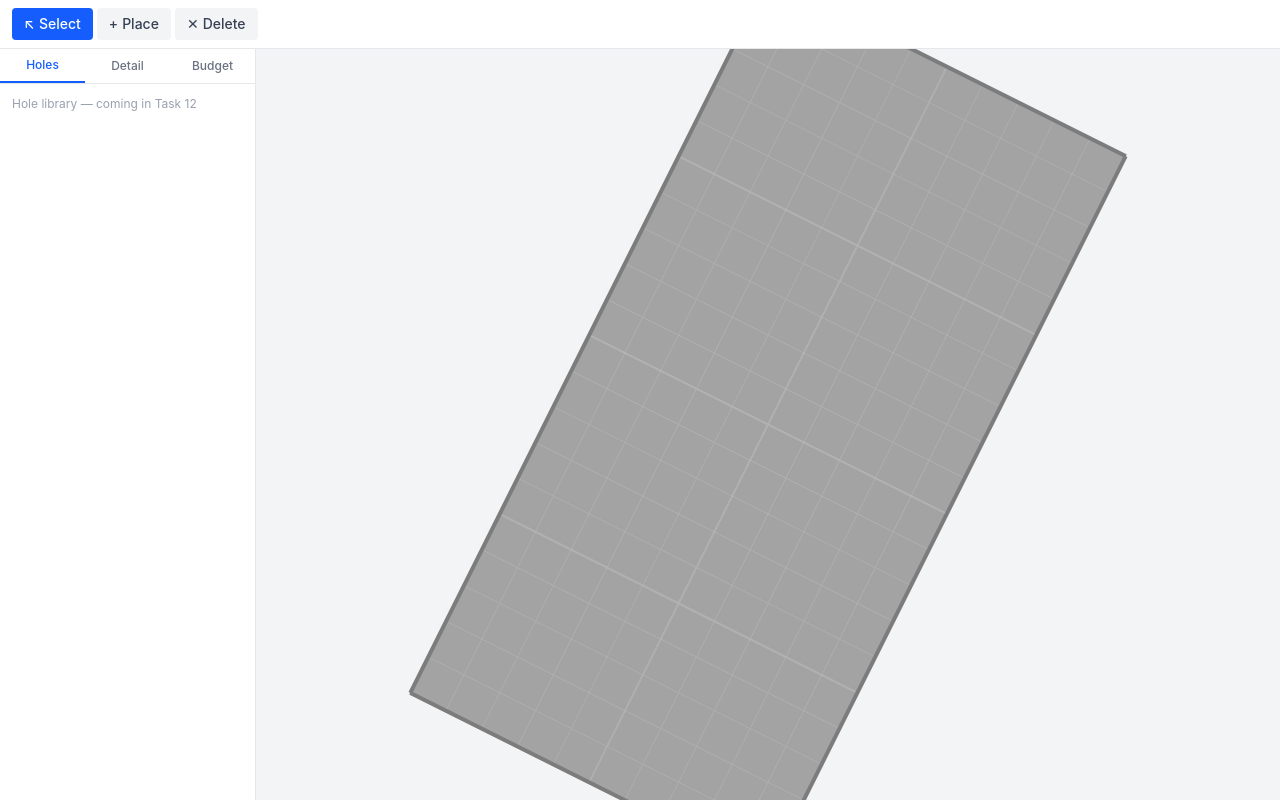
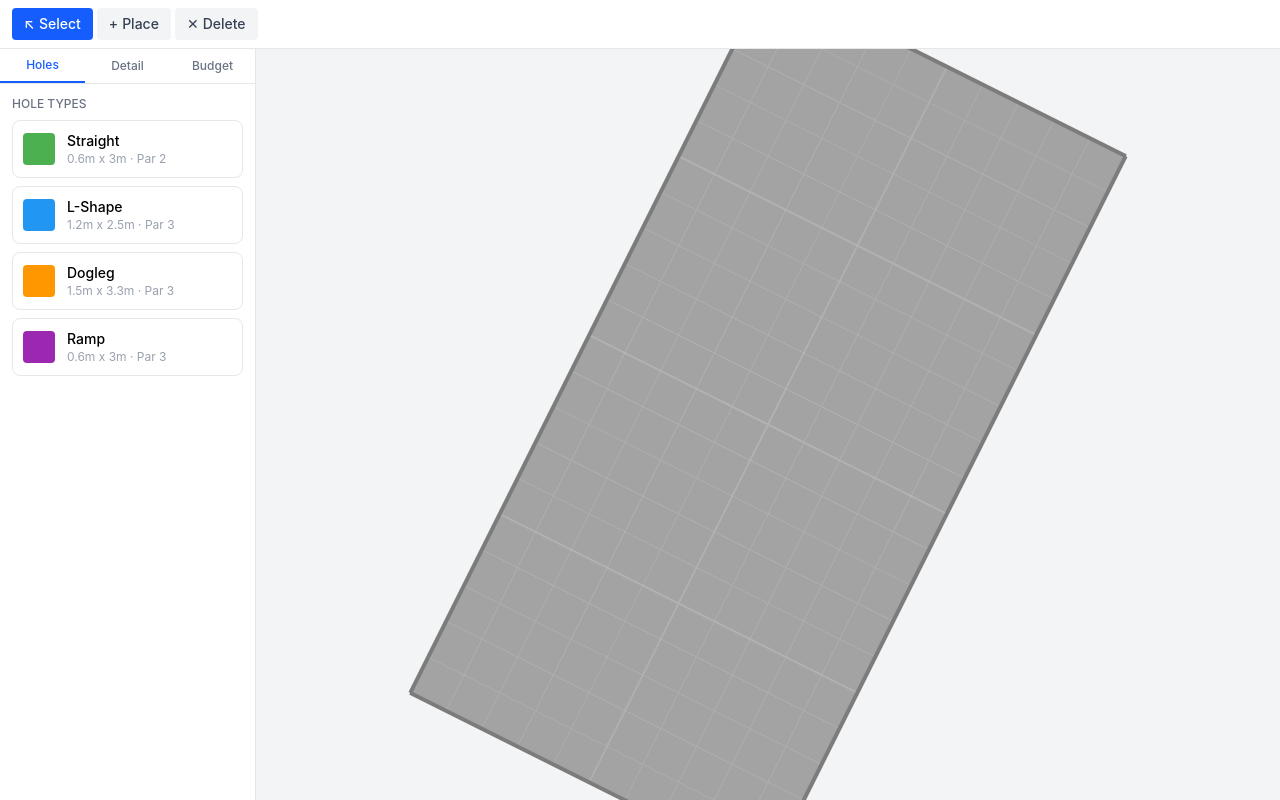
Before and after one commit to NatureFlyWoW/golf-planner, a React (Vite) app: page / in a window 1280 px wide. Built offline with nearby package versions, Linux system fonts and the light colour scheme.

Commit message:
feat: add hole library panel with type selection
Co-Authored-By: Claude Opus 4.6 <noreply@anthropic.com>

```diff
--- /dev/null
+++ b/src/components/ui/HoleLibrary.tsx
@@ -0,0 +1,46 @@
+import { HOLE_TYPES } from "../../constants";
+import { useStore } from "../../store";
+import type { HoleType } from "../../types";
+
+export function HoleLibrary() {
+	const placingType = useStore((s) => s.ui.placingType);
+	const setPlacingType = useStore((s) => s.setPlacingType);
+
+	function handleSelect(type: HoleType) {
+		if (placingType === type) {
+			setPlacingType(null);
+		} else {
+			setPlacingType(type);
+		}
+	}
+
+	return (
+		<div className="flex flex-col gap-2">
+			<p className="text-xs font-medium text-gray-500 uppercase">Hole Types</p>
+			{HOLE_TYPES.map((ht) => (
+				<button
+					key={ht.type}
+					type="button"
+					onClick={() => handleSelect(ht.type)}
+					className={`flex items-center gap-3 rounded-lg border p-2.5 text-left transition-colors ${
+						placingType === ht.type
+							? "border-blue-500 bg-blue-50"
+							: "border-gray-200 hover:border-gray-300 hover:bg-gray-50"
+					}`}
+				>
+					<div
+						className="h-8 w-8 rounded"
+						style={{ backgroundColor: ht.color }}
+					/>
+					<div>
+						<p className="text-sm font-medium">{ht.label}</p>
+						<p className="text-xs text-gray-400">
+							{ht.dimensions.width}m x {ht.dimensions.length}m · Par{" "}
+							{ht.defaultPar}
+						</p>
+					</div>
+				</button>
+			))}
+		</div>
+	);
+}
--- a/src/components/ui/Sidebar.tsx
+++ b/src/components/ui/Sidebar.tsx
@@ -1,5 +1,6 @@
 import { useStore } from "../../store";
 import type { SidebarTab } from "../../types";
+import { HoleLibrary } from "./HoleLibrary";
 
 const tabs: { tab: SidebarTab; label: string }[] = [
 	{ tab: "holes", label: "Holes" },
@@ -30,11 +31,13 @@ export function Sidebar() {
 				))}
 			</div>
 			<div className="flex-1 overflow-y-auto p-3">
-				<p className="text-xs text-gray-400">
-					{activeTab === "holes" && "Hole library \u2014 coming in Task 12"}
-					{activeTab === "detail" && "Select a hole to see details"}
-					{activeTab === "budget" && "Budget tracker \u2014 Phase 4"}
-				</p>
+				{activeTab === "holes" && <HoleLibrary />}
+				{activeTab === "detail" && (
+					<p className="text-xs text-gray-400">Select a hole to see details</p>
+				)}
+				{activeTab === "budget" && (
+					<p className="text-xs text-gray-400">Budget tracker — Phase 4</p>
+				)}
 			</div>
 		</div>
 	);
```
